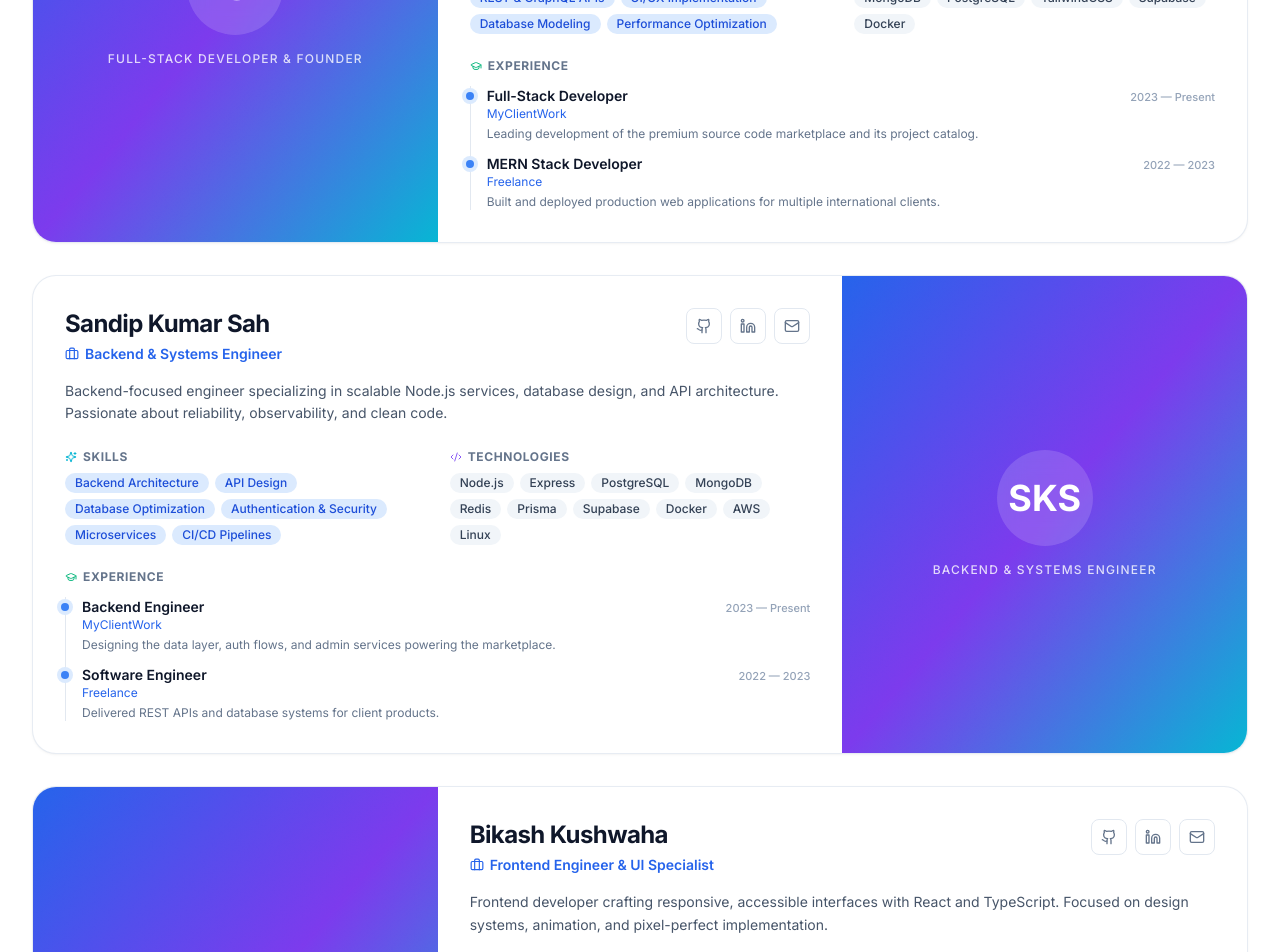
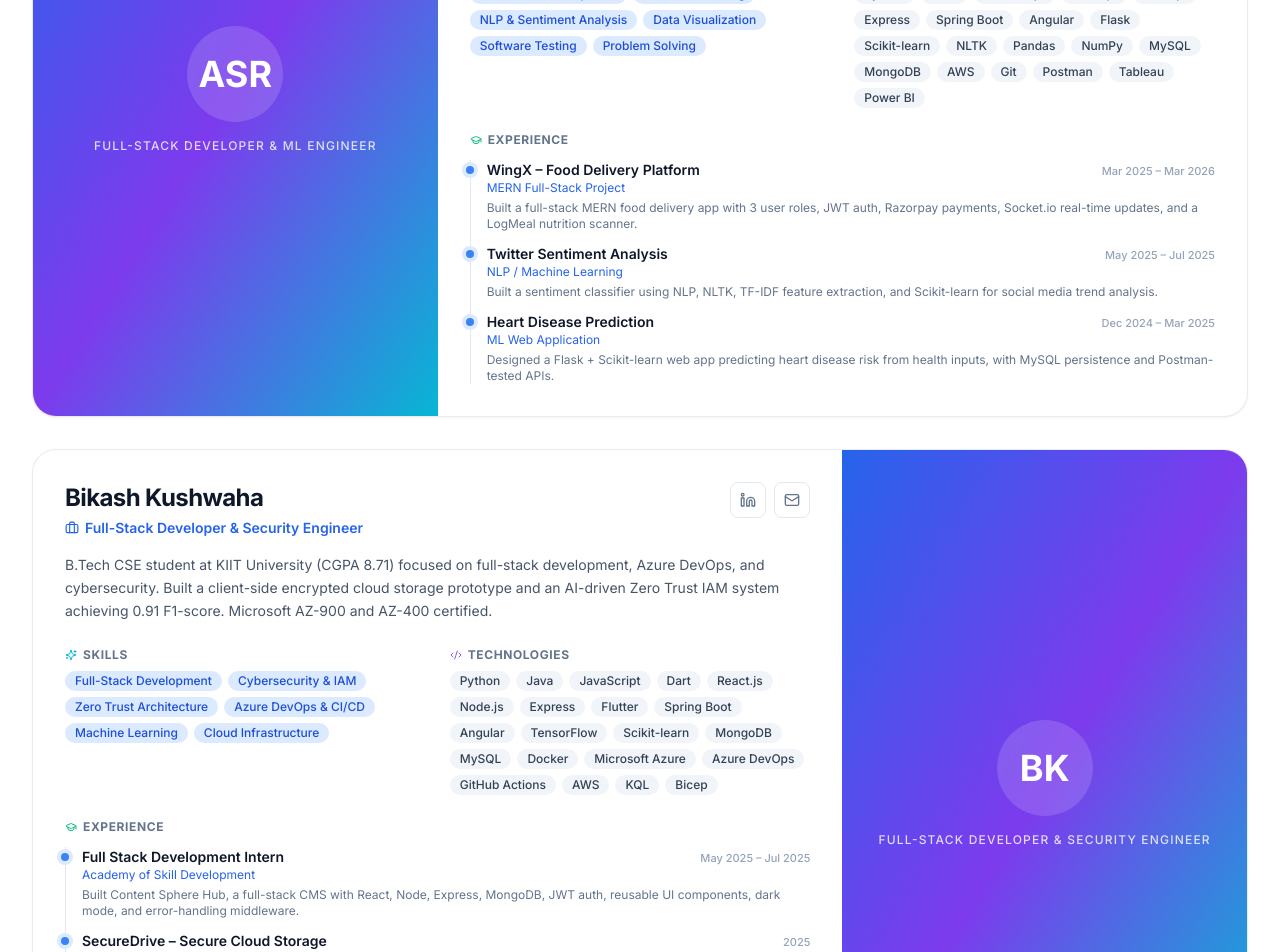
Before and after one commit to Angel-143/client, a React (Vite) app: page /about in a window 1280 px wide. Shown: the part 1700-2652 px from the top of the page. Built offline with nearby package versions, Linux system fonts and the light colour scheme; no server answers.

Commit message:
Update team section with resume data

```diff
--- a/src/pages/About.tsx
+++ b/src/pages/About.tsx
@@ -36,52 +36,53 @@ const team: TeamMember[] = [
   {
     id: 'aslok',
     name: 'Aslok Singh Rajput',
-    role: 'Full-Stack Developer & Founder',
-    bio: 'Full-stack engineer building production-grade web apps with the MERN stack and modern React ecosystems. Focused on clean architecture, performance, and developer experience.',
-    skills: ['Frontend Architecture', 'Backend Design', 'REST & GraphQL APIs', 'UI/UX Implementation', 'Database Modeling', 'Performance Optimization'],
-    technologies: ['React', 'Next.js', 'TypeScript', 'Node.js', 'Express', 'MongoDB', 'PostgreSQL', 'TailwindCSS', 'Supabase', 'Docker'],
+    role: 'Full-Stack Developer & ML Engineer',
+    bio: 'B.Tech CSE student at KIIT University (CGPA 8.49) specializing in full-stack development and machine learning. Built production MERN apps with role-based auth and real-time features, plus NLP and predictive ML models deployed with Flask and Scikit-learn.',
+    skills: ['Full-Stack Development', 'Machine Learning', 'NLP & Sentiment Analysis', 'Data Visualization', 'Software Testing', 'Problem Solving'],
+    technologies: ['Python', 'Java', 'JavaScript', 'React.js', 'Node.js', 'Express', 'Spring Boot', 'Angular', 'Flask', 'Scikit-learn', 'NLTK', 'Pandas', 'NumPy', 'MySQL', 'MongoDB', 'AWS', 'Git', 'Postman', 'Tableau', 'Power BI'],
     experience: [
-      { role: 'Full-Stack Developer', company: 'MyClientWork', period: '2023 — Present', description: 'Leading development of the premium source code marketplace and its project catalog.' },
-      { role: 'MERN Stack Developer', company: 'Freelance', period: '2022 — 2023', description: 'Built and deployed production web applications for multiple international clients.' },
+      { role: 'WingX – Food Delivery Platform', company: 'MERN Full-Stack Project', period: 'Mar 2025 – Mar 2026', description: 'Built a full-stack MERN food delivery app with 3 user roles, JWT auth, Razorpay payments, Socket.io real-time updates, and a LogMeal nutrition scanner.' },
+      { role: 'Twitter Sentiment Analysis', company: 'NLP / Machine Learning', period: 'May 2025 – Jul 2025', description: 'Built a sentiment classifier using NLP, NLTK, TF-IDF feature extraction, and Scikit-learn for social media trend analysis.' },
+      { role: 'Heart Disease Prediction', company: 'ML Web Application', period: 'Dec 2024 – Mar 2025', description: 'Designed a Flask + Scikit-learn web app predicting heart disease risk from health inputs, with MySQL persistence and Postman-tested APIs.' },
     ],
     social: {
-      github: 'https://github.com',
-      linkedin: 'https://linkedin.com',
-      email: 'aslok@example.com',
+      email: 'aslok.rajput143@gmail.com',
+    },
+  },
+  {
+    id: 'bikash',
+    name: 'Bikash Kushwaha',
+    role: 'Full-Stack Developer & Security Engineer',
+    bio: 'B.Tech CSE student at KIIT University (CGPA 8.71) focused on full-stack development, Azure DevOps, and cybersecurity. Built a client-side encrypted cloud storage prototype and an AI-driven Zero Trust IAM system achieving 0.91 F1-score. Microsoft AZ-900 and AZ-400 certified.',
+    skills: ['Full-Stack Development', 'Cybersecurity & IAM', 'Zero Trust Architecture', 'Azure DevOps & CI/CD', 'Machine Learning', 'Cloud Infrastructure'],
+    technologies: ['Python', 'Java', 'JavaScript', 'Dart', 'React.js', 'Node.js', 'Express', 'Flutter', 'Spring Boot', 'Angular', 'TensorFlow', 'Scikit-learn', 'MongoDB', 'MySQL', 'Docker', 'Microsoft Azure', 'Azure DevOps', 'GitHub Actions', 'AWS', 'KQL', 'Bicep'],
+    experience: [
+      { role: 'Full Stack Development Intern', company: 'Academy of Skill Development', period: 'May 2025 – Jul 2025', description: 'Built Content Sphere Hub, a full-stack CMS with React, Node, Express, MongoDB, JWT auth, reusable UI components, dark mode, and error-handling middleware.' },
+      { role: 'SecureDrive – Secure Cloud Storage', company: 'Research Project', period: '2025', description: 'Developed a browser-native secure cloud storage prototype with client-side AES-GCM encryption, deduplication, and ProVerif-validated protocols.' },
+      { role: 'AI-Driven Dynamic Access Control for IAM', company: 'Zero Trust Research', period: 'Jun 2025', description: 'Built a Zero Trust IAM prototype analyzing behaviour signals to classify access; achieved 0.91 F1-score, 97% attack blocking, 48ms decision latency.' },
+    ],
+    social: {
+      linkedin: 'https://linkedin.com/in/kushwahabikash',
+      email: 'bikashkushwaha31@gmail.com',
     },
   },
   {
     id: 'sandip',
     name: 'Sandip Kumar Sah',
-    role: 'Backend & Systems Engineer',
-    bio: 'Backend-focused engineer specializing in scalable Node.js services, database design, and API architecture. Passionate about reliability, observability, and clean code.',
-    skills: ['Backend Architecture', 'API Design', 'Database Optimization', 'Authentication & Security', 'Microservices', 'CI/CD Pipelines'],
-    technologies: ['Node.js', 'Express', 'PostgreSQL', 'MongoDB', 'Redis', 'Prisma', 'Supabase', 'Docker', 'AWS', 'Linux'],
+    role: 'Full-Stack Developer (MERN)',
+    bio: 'Full Stack Developer with hands-on MERN experience building apps used by 5,000+ real users. B.Tech CSE at KIIT University (GPA 8.84). Skilled in React, Node, Express, MongoDB, TypeScript, JWT/RBAC auth, and AWS/Vercel deployment. Shipped 2 production-grade apps end-to-end.',
+    skills: ['Full-Stack Development', 'RESTful API Design', 'Authentication & RBAC', 'Database Optimization', 'Cloud Deployment', 'System Design'],
+    technologies: ['JavaScript', 'TypeScript', 'Python', 'React.js', 'Node.js', 'Express', 'MongoDB', 'MySQL', 'Mongoose', 'Tailwind CSS', 'JWT', 'WebSockets', 'Docker', 'AWS (EC2, S3)', 'Vercel', 'Git', 'Postman', 'Nodemailer'],
     experience: [
-      { role: 'Backend Engineer', company: 'MyClientWork', period: '2023 — Present', description: 'Designing the data layer, auth flows, and admin services powering the marketplace.' },
-      { role: 'Software Engineer', company: 'Freelance', period: '2022 — 2023', description: 'Delivered REST APIs and database systems for client products.' },
+      { role: 'Full Stack (MERN) Developer Intern', company: 'AICTE – EduSkills', period: 'Dec 2025 – Jun 2026', description: 'Built a Customer Engagement Task Tracking app with Node.js, MongoDB, JWT access/refresh tokens, interactive dashboard, and secure cookie-based sessions.' },
+      { role: 'KIITGO – Smart Bus Service System', company: 'Production MERN App', period: 'Jun – Oct 2025', description: 'Built a full-stack bus transport platform serving 5,000+ students with 3 role-based portals, sub-100ms REST APIs, RBAC, and automated email notifications. Deployed on Vercel.' },
+      { role: 'TaskFlow – Project Management Platform', company: 'Production MERN App', period: 'Oct – Dec 2025', description: 'Built a Kanban project management app with drag-and-drop, team collaboration, analytics dashboard, calendar view, lazy loading, and CSV export. Deployed on Vercel.' },
     ],
     social: {
-      github: 'https://github.com',
-      linkedin: 'https://linkedin.com',
-      email: 'sandip@example.com',
-    },
-  },
-  {
-    id: 'bikash',
-    name: 'Bikash Kushwaha',
-    role: 'Frontend Engineer & UI Specialist',
-    bio: 'Frontend developer crafting responsive, accessible interfaces with React and TypeScript. Focused on design systems, animation, and pixel-perfect implementation.',
-    skills: ['Frontend Development', 'Responsive Design', 'Accessibility', 'Design Systems', 'State Management', 'Cross-browser Testing'],
-    technologies: ['React', 'TypeScript', 'Next.js', 'TailwindCSS', 'Redux Toolkit', 'React Query', 'Framer Motion', 'Vite', 'Storybook', 'Figma'],
-    experience: [
-      { role: 'Frontend Engineer', company: 'MyClientWork', period: '2023 — Present', description: 'Building the marketplace UI, design system, and customer-facing dashboards.' },
-      { role: 'Frontend Developer', company: 'Freelance', period: '2022 — 2023', description: 'Shipped responsive landing pages and web apps for clients.' },
-    ],
-    social: {
-      github: 'https://github.com',
-      linkedin: 'https://linkedin.com',
-      email: 'bikash@example.com',
+      github: 'https://github.com/Sandip4083',
+      linkedin: 'https://linkedin.com/in/Sandip4083',
+      portfolio: 'https://sandip-portfolio.vercel.app',
+      email: 'sandipcloud26@gmail.com',
     },
   },
 ];
```
